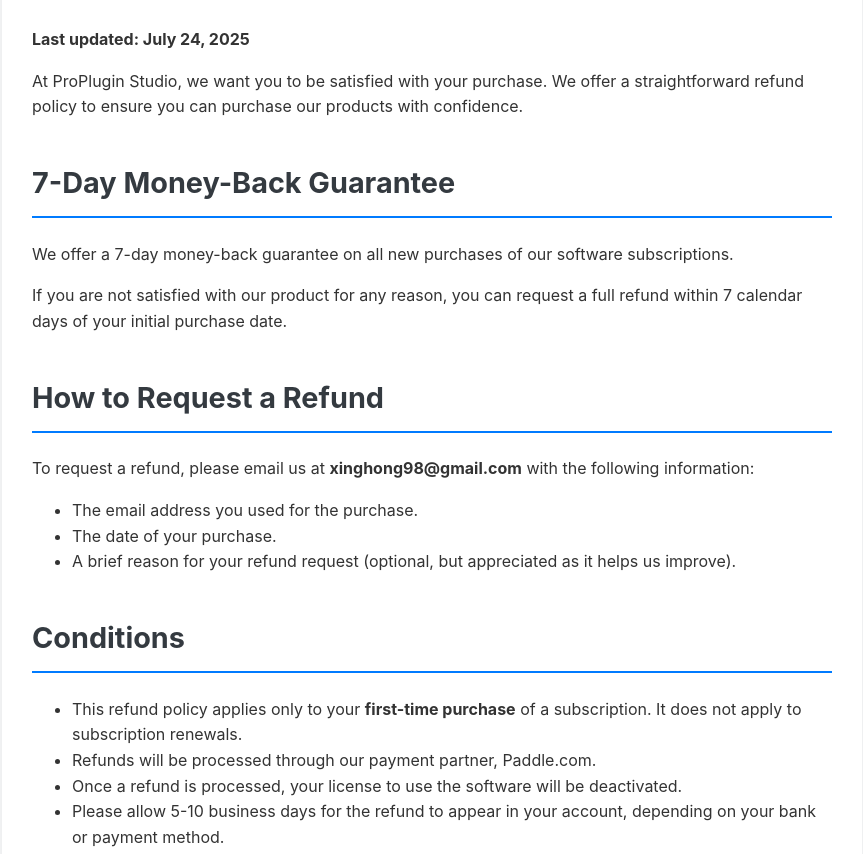
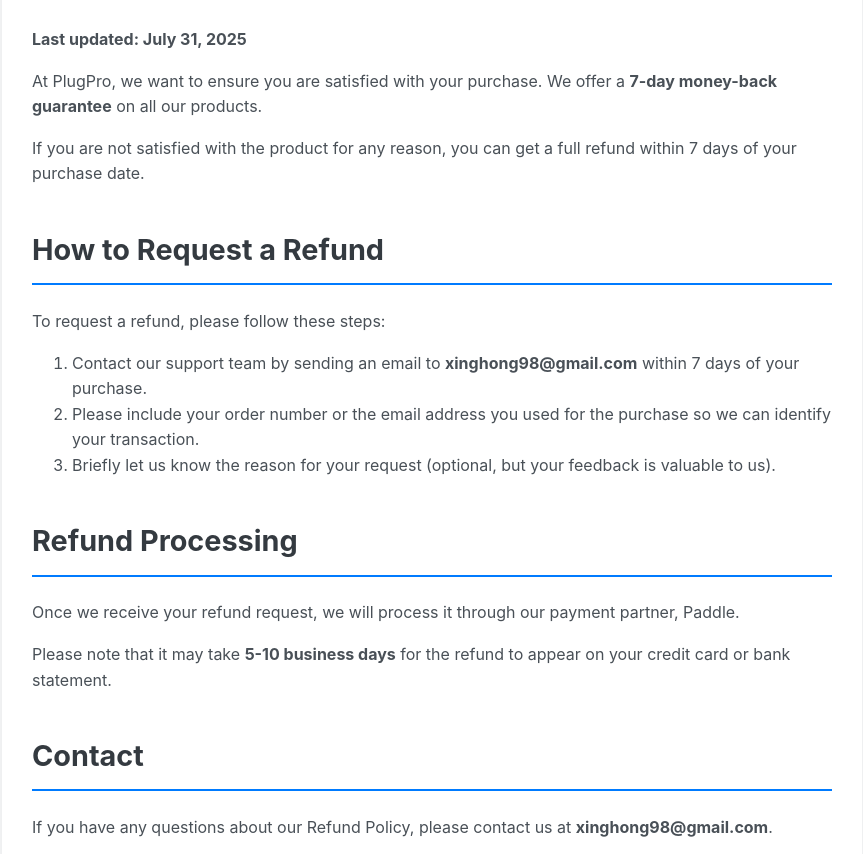
Before and after one commit to ssxg5/plugpro-landing-page, a plain HTML site: page refund.html in a window 1280 px wide. Shown: the part 138-992 px from the top of the page, without its empty margins (208-1071 px from the left). Drawn offline with Linux system fonts and the light colour scheme.

Commit message:
Update refund.html

```diff
--- a/refund.html
+++ b/refund.html
@@ -3,16 +3,16 @@
 <head>
     <meta charset="UTF-8">
     <meta name="viewport" content="width=device-width, initial-scale=1.0">
-    <title>Refund Policy - ProPlugin Studio</title>
+    <title>Refund Policy - PlugPro</title>
     <style>
         body { font-family: -apple-system, BlinkMacSystemFont, "Segoe UI", Roboto, "Helvetica Neue", Arial, sans-serif; line-height: 1.6; color: #333; background-color: #f8f9fa; margin: 0; padding: 20px; }
         .container { max-width: 800px; margin: 0 auto; background-color: #fff; padding: 30px; border-radius: 8px; box-shadow: 0 4px 12px rgba(0,0,0,0.08); }
         header { text-align: center; border-bottom: 1px solid #e9ecef; padding-bottom: 20px; margin-bottom: 30px; }
         header h1 { font-size: 2.5em; color: #007bff; margin: 0; }
         h2 { font-size: 1.8em; color: #343a40; border-bottom: 2px solid #007bff; padding-bottom: 10px; margin-top: 40px; }
-        h3 { font-size: 1.4em; color: #343a40; margin-top: 30px; }
+        p, li { color: #495057; }
         footer { text-align: center; margin-top: 40px; padding-top: 20px; border-top: 1px solid #e9ecef; font-size: 0.9em; color: #6c757d; }
-        footer a { color: #007bff; text-decoration: none; margin: 0 10px; }
+        footer a { color: #007bff; text-decoration: none; }
         footer a:hover { text-decoration: underline; }
     </style>
 </head>
@@ -22,36 +22,29 @@
             <h1>Refund Policy</h1>
         </header>
 
-        <p><strong>Last updated: July 24, 2025</strong></p>
-        <p>At ProPlugin Studio, we want you to be satisfied with your purchase. We offer a straightforward refund policy to ensure you can purchase our products with confidence.</p>
-
-        <h2>7-Day Money-Back Guarantee</h2>
-        <p>We offer a 7-day money-back guarantee on all new purchases of our software subscriptions.</p>
-        <p>If you are not satisfied with our product for any reason, you can request a full refund within 7 calendar days of your initial purchase date.</p>
+        <p><strong>Last updated: July 31, 2025</strong></p>
+        <p>At PlugPro, we want to ensure you are satisfied with your purchase. We offer a <strong>7-day money-back guarantee</strong> on all our products.</p>
+        <p>If you are not satisfied with the product for any reason, you can get a full refund within 7 days of your purchase date.</p>
 
         <h2>How to Request a Refund</h2>
-        <p>To request a refund, please email us at <strong>xinghong98@gmail.com</strong> with the following information:</p>
-        <ul>
-            <li>The email address you used for the purchase.</li>
-            <li>The date of your purchase.</li>
-            <li>A brief reason for your refund request (optional, but appreciated as it helps us improve).</li>
-        </ul>
+        <p>To request a refund, please follow these steps:</p>
+        <ol>
+            <li>Contact our support team by sending an email to <strong>xinghong98@gmail.com</strong> within 7 days of your purchase.</li>
+            <li>Please include your order number or the email address you used for the purchase so we can identify your transaction.</li>
+            <li>Briefly let us know the reason for your request (optional, but your feedback is valuable to us).</li>
+        </ol>
 
-        <h2>Conditions</h2>
-        <ul>
-            <li>This refund policy applies only to your <strong>first-time purchase</strong> of a subscription. It does not apply to subscription renewals.</li>
-            <li>Refunds will be processed through our payment partner, Paddle.com.</li>
-            <li>Once a refund is processed, your license to use the software will be deactivated.</li>
-            <li>Please allow 5-10 business days for the refund to appear in your account, depending on your bank or payment method.</li>
-        </ul>
+        <h2>Refund Processing</h2>
+        <p>Once we receive your refund request, we will process it through our payment partner, Paddle.</p>
+        <p>Please note that it may take <strong>5-10 business days</strong> for the refund to appear on your credit card or bank statement.</p>
 
-        <h2>Contact Us</h2>
-        <p>If you have any questions about our Refund Policy, please do not hesitate to contact us at <strong>hx868686@outlook.com</strong>.</p>
+        <h2>Contact</h2>
+        <p>If you have any questions about our Refund Policy, please contact us at <strong>xinghong98@gmail.com</strong>.</p>
     </div>
 
     <footer>
         <p><a href="index.html">← Back to Home</a></p>
-        <p>© 2025 ProPlugin Studio. All Rights Reserved.</p>
+        <p>© 2025 PlugPro. All Rights Reserved.</p>
     </footer>
 </body>
 </html>
```
